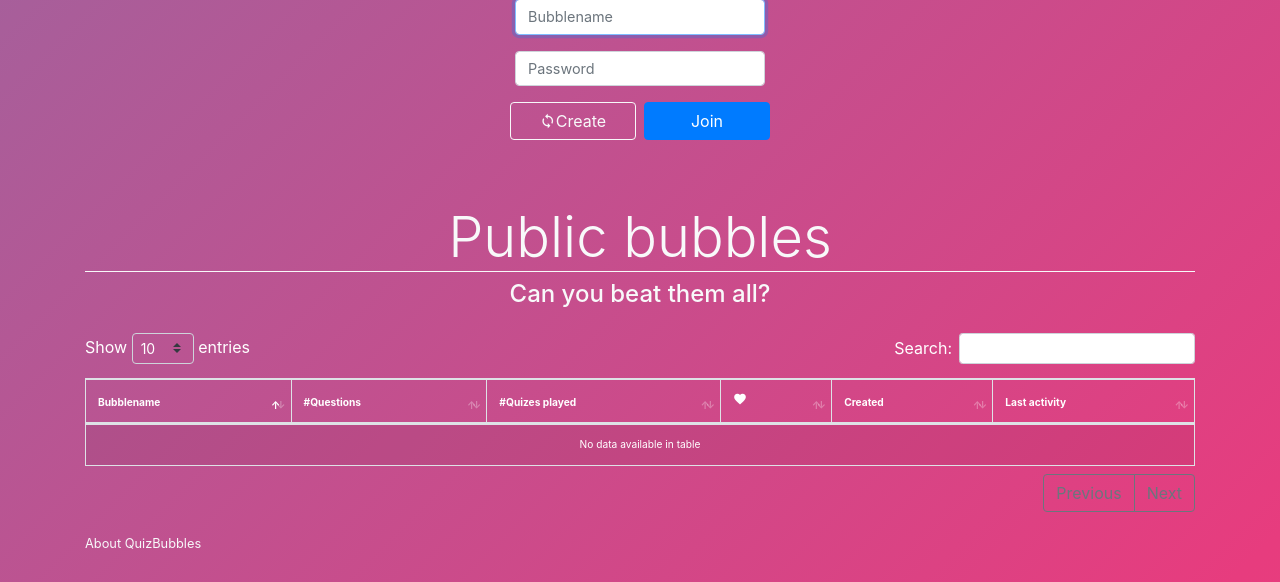
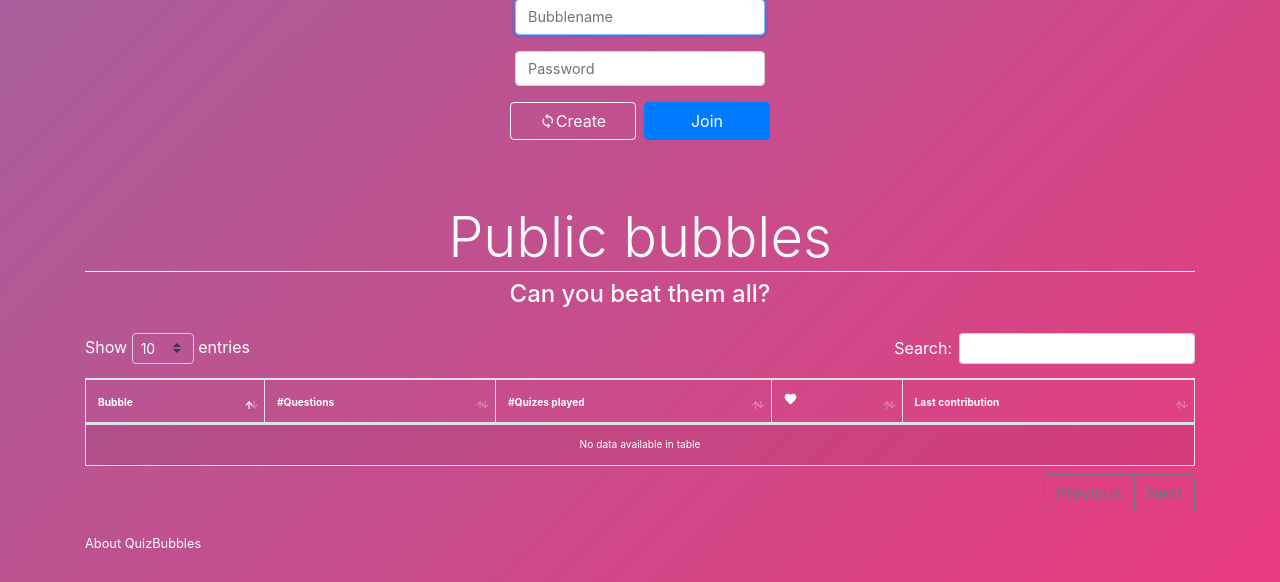
Before and after one commit to folinimarc/quizbubbles, a Django app: page / in a window 1280 px wide. Shown: the part 218-800 px from the top of the page. Run offline with Django 3.2, Linux system fonts and the light colour scheme; data that the repository does not hold is empty; some libraries are stand-ins or nearby versions.

Commit message:
display last contribution in list

```diff
--- a/quiz/admin.py
+++ b/quiz/admin.py
@@ -37,7 +37,7 @@
 
 @admin.register(Bubble)
 class BubbleAdmin(admin.ModelAdmin):
-    list_display = ('name', 'email', 'public', 'hearts', 'created', 'last_access')
+    list_display = ('name', 'email', 'public', 'hearts', 'created', 'last_contribution', 'last_access')
     readonly_fields = ('reset_token',)
 
     def get_form(self, request, obj=None, **kwargs):
--- a/quiz/models.py
+++ b/quiz/models.py
@@ -98,6 +98,7 @@
     password = models.TextField()
     created = models.DateTimeField(auto_now_add=True)
     last_access = models.DateTimeField(auto_now=True)
+    last_contribution = models.DateTimeField(null=True, blank=True)
     public = models.BooleanField(default=False)
     reset_token = models.TextField(null=True, blank=True)
     hearts = models.IntegerField(default=0)
--- a/quiz/templates/quiz/includes/public_bubbles_list.html
+++ b/quiz/templates/quiz/includes/public_bubbles_list.html
@@ -1,12 +1,11 @@
 <table id="table" class="table table-striped table-bordered" style="width:100%">
     <thead>
         <tr>
-            <th>Bubblename</th>
+            <th>Bubble</th>
             <th>#Questions</th>
             <th>#Quizes played</th>
             <th><i class="material-icons">favorite</i></th>
-            <th>Created</th>
-            <th>Last activity</th>
+            <th>Last contribution</th>
         </tr>
     </thead>
     <tbody>
@@ -16,8 +15,7 @@
             <td>{{bubble.questions_total}}</td>
             <td>{{bubble.quizes_total}}</td>
             <td>{{bubble.hearts}}</td>
-            <td>{{bubble.created|date:"d.m.y"}}</td>
-            <td>{{bubble.last_access|date:"d.m.y"}}</td>
+            <td>{{bubble.last_contribution|date:"d.m.y"}}</td>
         </tr>
         {% endfor %}
     </tbody>
--- a/quiz/views.py
+++ b/quiz/views.py
@@ -283,7 +283,7 @@
         time_since_cleanup = timezone.now() - bubble.last_cleanup
         if time_since_cleanup.seconds > 3600:
             time_treshold = timezone.now() - timedelta(minutes=1)
-            a = Quiz.objects.filter(bubble_id=bubble.id, heartbeat_timestamp__lt=time_treshold).update(
+            Quiz.objects.filter(bubble_id=bubble.id, heartbeat_timestamp__lt=time_treshold).update(
                 quizstate=Quiz.FINISHED,
                 enddatetime=F('heartbeat_timestamp') + timedelta(seconds=10)
                 )
@@ -381,6 +381,8 @@
                 bubble_id=bubble.id
             )
             request.session['username'] = form.cleaned_data['contributor']
+            bubble.last_contribution = timezone.now()
+            bubble.save()
             messages.info(request, 'Thank you! Your question was added.')
             return redirect('new_question', bubble_name=bubble_name)
         else:
@@ -590,6 +592,7 @@
     def post(self, request, bubble_name, question_id):
         ctx = {}
         ctx['bubble_name'] = bubble_name
+        bubble = Bubble.objects.get(name=bubble_name)
         question = Question.objects.get(id=question_id)
         if 'delete' in request.POST:
             question.delete()
@@ -601,5 +604,7 @@
             ctx['form'] = form
             return render(request, 'quiz/edit_question.html', ctx)
         form.save()
+        bubble.last_contribution = timezone.now()
+        bubble.save()
         messages.info(request, f'Question {question_id} successfully edited!')
         return redirect('question_list', bubble_name=bubble_name)
```
Also changed, not shown: quiz/migrations/0009_bubble_last_update.py (added), quiz/migrations/0010_auto_20190828_2043.py (added).
